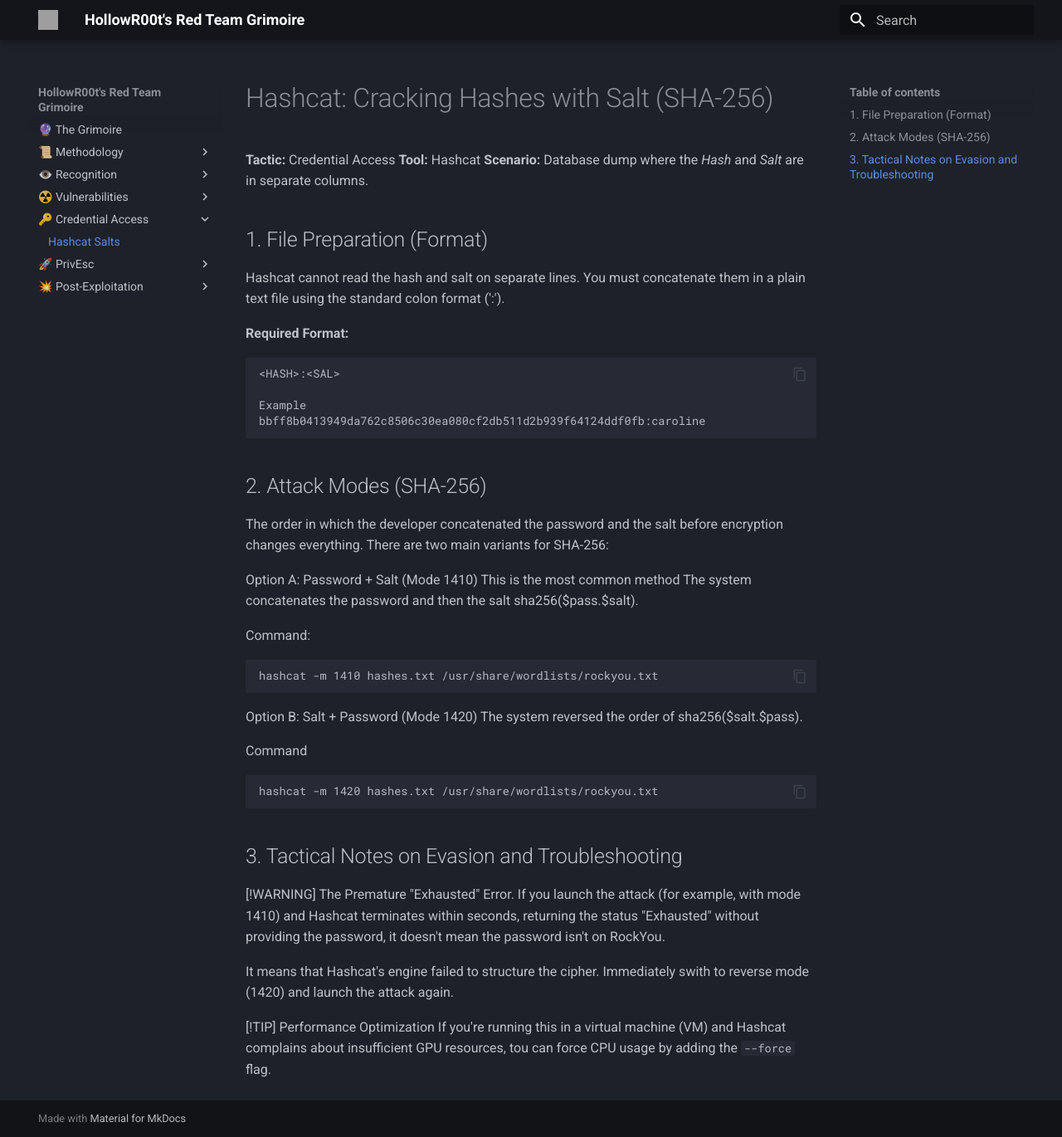
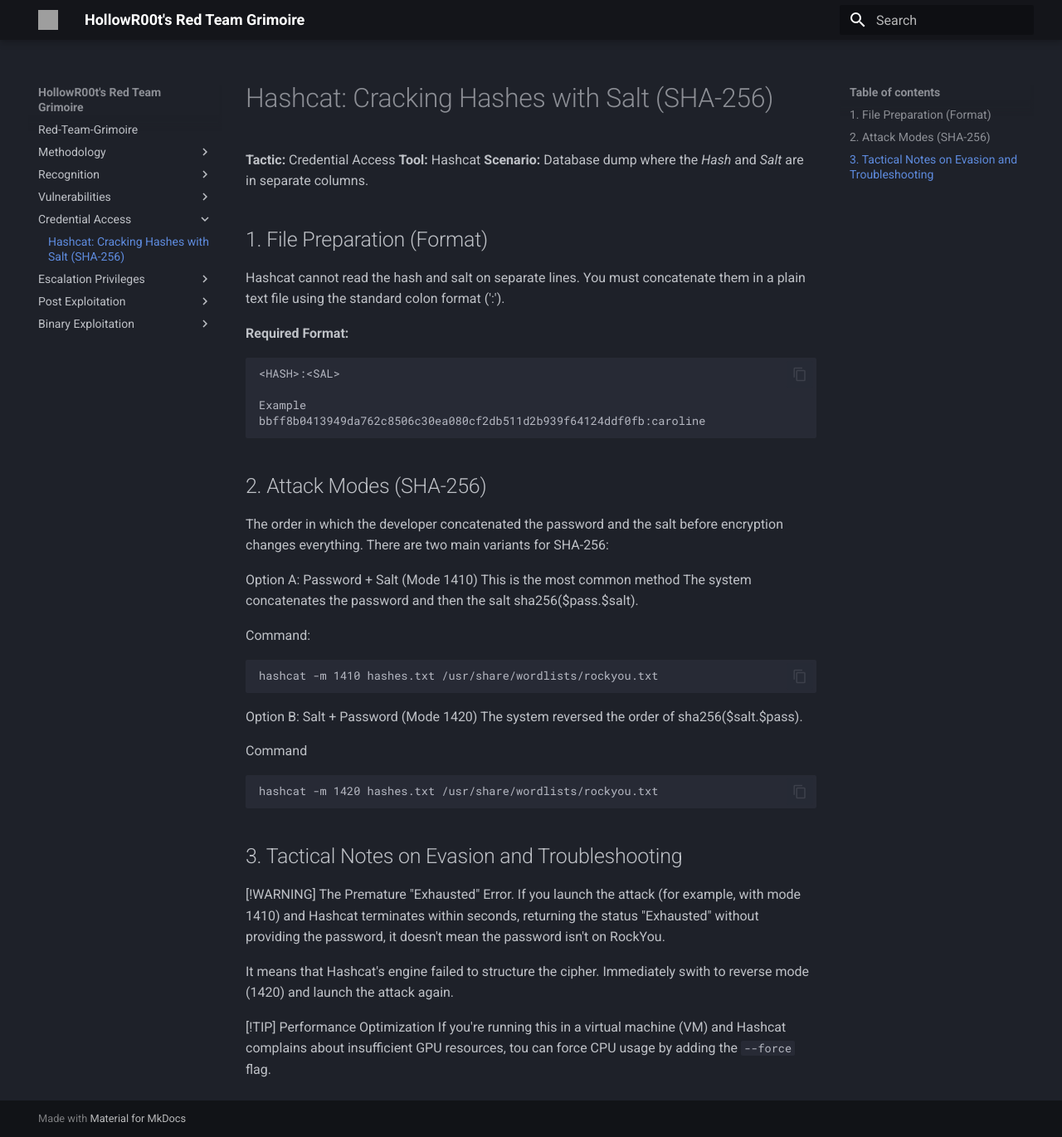
Before and after one commit to HollowR00t/Red-Team-Grimoire, an MkDocs documentation site: the page built from docs/Credential-Access/Hashcat-Salts.md, in a window 1280 px wide and 1370 px high. Shown: the whole window at 83% size. Built offline with MkDocs 1.6.1 and Material for MkDocs 9.7.7, drawn with Linux system fonts in a browser that asks for light colours; some of the changed lines change nothing that is shown; grey boxes are pictures that could not be loaded.

Commit message:
Ajust_Grimoire

```diff
--- a/mkdocs.yml
+++ b/mkdocs.yml
@@ -15,28 +15,6 @@
     - content.code.copy
     - navigation.indexes
 
-nav:
-  - 🔮 The Grimoire: index.md
-  - 📜 Methodology:
-    - Pentesting Report: Methodology/Pentesting_Report.md
-    - Vulnerability Assessment: Methodology/Vulnetability_Assessment.md
-  - 👁️ Recognition:
-    - API Enumeration: Recognition/API-Enumeration.md
-    - FTP Anonymous: Recognition/FTP-Anonymous.md
-  - ☢️ Vulnerabilities:
-    - Web:
-      - IDOR: Vulnerabilities/Web/IDOR.md
-      - Insecure Deserialization: Vulnerabilities/Web/Insecure_Deserialization.md
-      - LFI & RFI: Vulnerabilities/Web/LFI_RFI.md
-      - SSRF: Vulnerabilities/Web/SSRF.md
-      - SSTI: Vulnerabilities/Web/SSTI.md
-  - 🔑 Credential Access:
-    - Hashcat Salts: Credential-Access/Hashcat-Salts.md
-  - 🚀 PrivEsc:
-    - Linux:
-      - Capabilities: Escalation-Privileges/Linux/Capabilities.md
-  - 💥 Post-Exploitation:
-    - Database:
-      - MySQL/MariaDB: Post-Exploitation/Database/MySQL-MariaDB.md
-    - Wireless:
-      - Analysis PCAP: Post-Exploitation/Wireless/Analysis-PCAP.md
+plugins:
+  - search
+  - awesome-pages
```
Also changed, not shown: docs/.pages (added), 1 other file.
